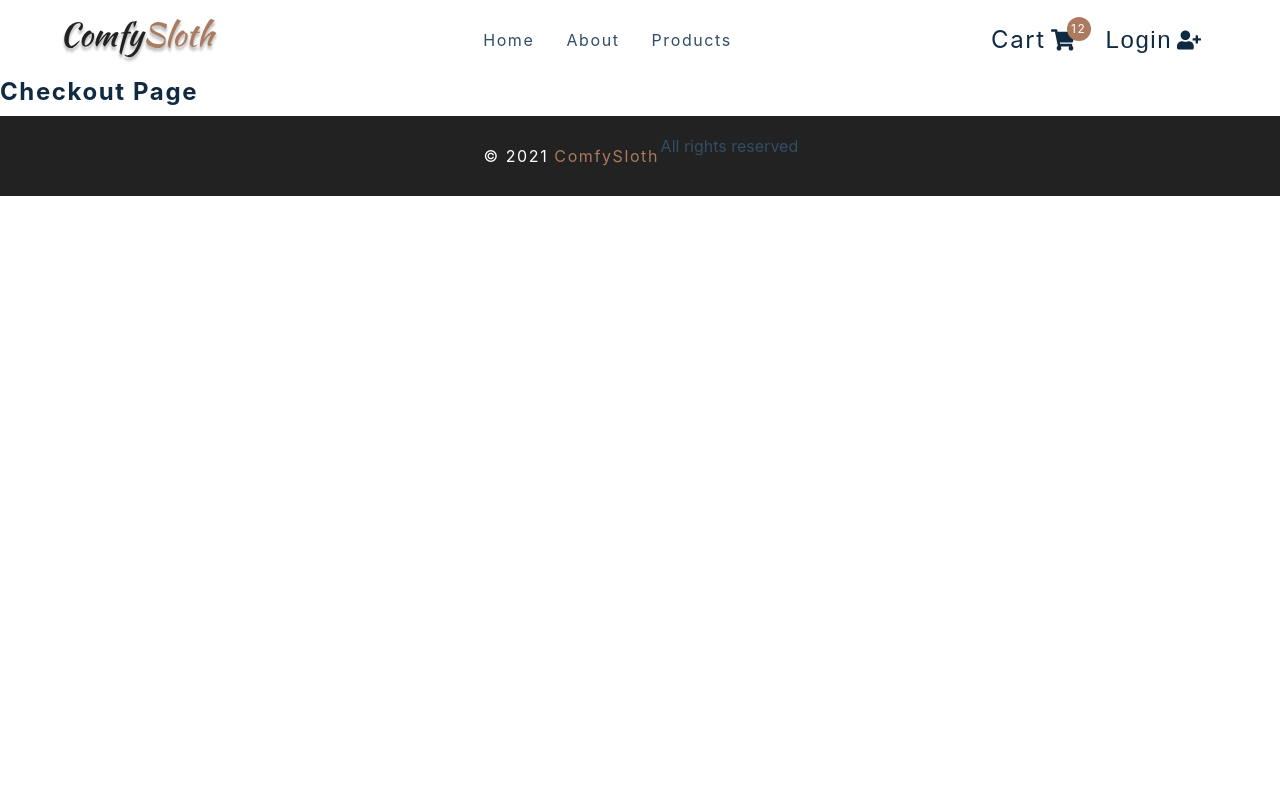
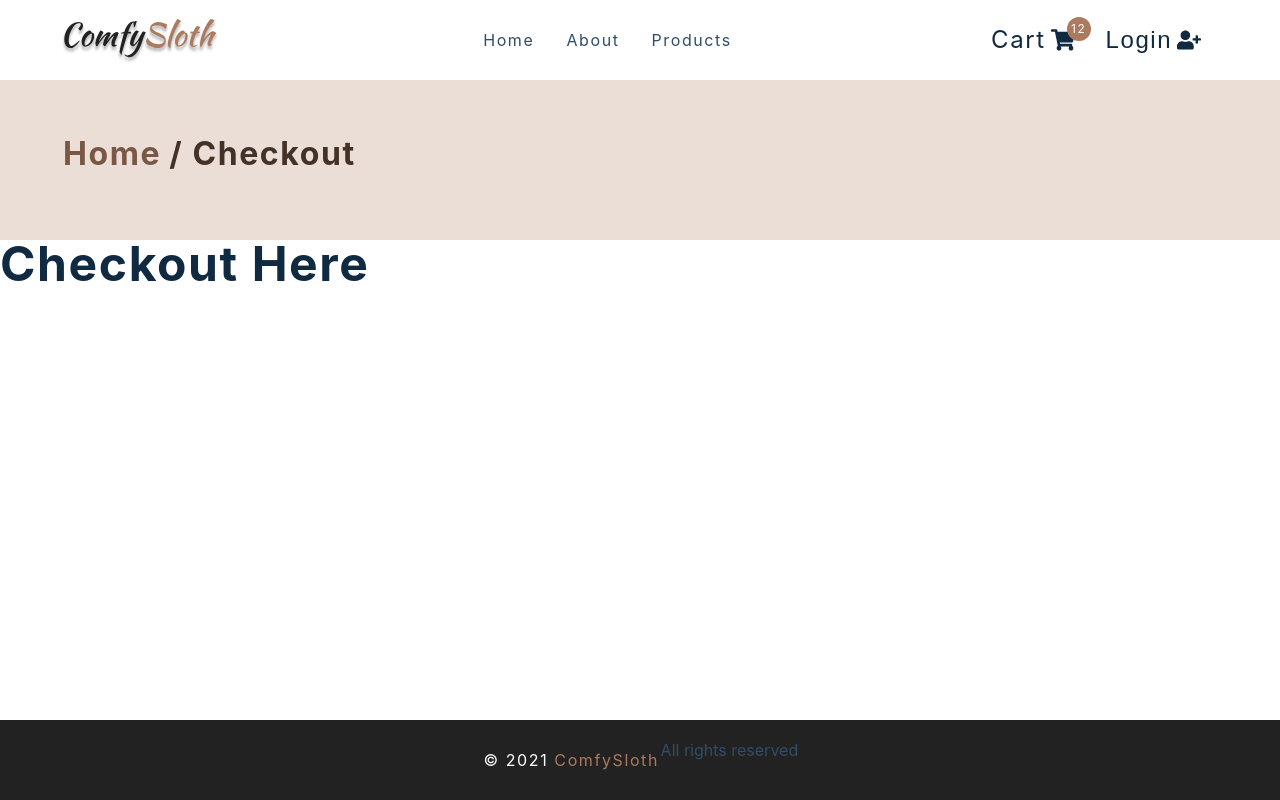
Before and after one commit to CodingOnMars/comfy-store-react, a React (Create React App) app: page /checkout in a window 1280 px wide. Built offline with nearby package versions, Linux system fonts and the light colour scheme; the HTML template or start-up script is replaced by a standard one.

Commit message:
About and checkout pages setup

```diff
--- a/src/components/PageHero.js
+++ b/src/components/PageHero.js
@@ -1,9 +1,18 @@
-import React from 'react'
-import styled from 'styled-components'
-import { Link } from 'react-router-dom'
-const PageHero = () => {
-  return <h4>page hero</h4>
-}
+import React from 'react';
+import styled from 'styled-components';
+import { Link } from 'react-router-dom';
+
+const PageHero = ({ title }) => {
+  return (
+    <Wrapper>
+      <div className='section-center'>
+        <h3>
+          <Link to='/'>Home</Link>/ {title}
+        </h3>
+      </div>
+    </Wrapper>
+  );
+};
 
 const Wrapper = styled.section`
   background: var(--clr-primary-10);
@@ -21,6 +30,6 @@
   a:hover {
     color: var(--clr-primary-1);
   }
-`
+`;
 
-export default PageHero
+export default PageHero;
--- a/src/pages/AboutPage.js
+++ b/src/pages/AboutPage.js
@@ -1,11 +1,29 @@
-import React from 'react'
-import styled from 'styled-components'
-import { PageHero } from '../components'
-import aboutImg from '../assets/hero-bcg.jpeg'
+import React from 'react';
+import styled from 'styled-components';
+import { PageHero } from '../components';
+import aboutImg from '../assets/hero-bcg.jpeg';
 
 const AboutPage = () => {
-  return <h4>about page</h4>
-}
+  return (
+    <main>
+      <PageHero title='about' />
+      <Wrapper className='page section section-center'>
+        <img src={aboutImg} alt='Room with desk' />
+        <article>
+          <div className='title'>
+            <h2>Our story</h2>
+            <div className='underline'></div>
+          </div>
+          <p>
+            Lorem ipsum dolor sit amet consectetur adipisicing elit. At hic
+            minus maiores reprehenderit aperiam velit animi corrupti eos
+            exercitationem delectus.
+          </p>
+        </article>
+      </Wrapper>
+    </main>
+  );
+};
 
 const Wrapper = styled.section`
   display: grid;
@@ -33,5 +51,5 @@
   @media (min-width: 992px) {
     grid-template-columns: 1fr 1fr;
   }
-`
-export default AboutPage
+`;
+export default AboutPage;
--- a/src/pages/CheckoutPage.js
+++ b/src/pages/CheckoutPage.js
@@ -1,12 +1,19 @@
-import React from 'react'
-import styled from 'styled-components'
-import { PageHero, StripeCheckout } from '../components'
+import React from 'react';
+import styled from 'styled-components';
+import { PageHero, StripeCheckout } from '../components';
 // extra imports
-import { useCartContext } from '../context/cart_context'
-import { Link } from 'react-router-dom'
+import { useCartContext } from '../context/cart_context';
+import { Link } from 'react-router-dom';
 
 const CheckoutPage = () => {
-  return <h4>checkout page</h4>
-}
-const Wrapper = styled.div``
-export default CheckoutPage
+  return (
+    <main>
+      <PageHero title='checkout' />
+      <Wrapper className='page'>
+        <h1>Checkout here</h1>
+      </Wrapper>
+    </main>
+  );
+};
+const Wrapper = styled.div``;
+export default CheckoutPage;
```
